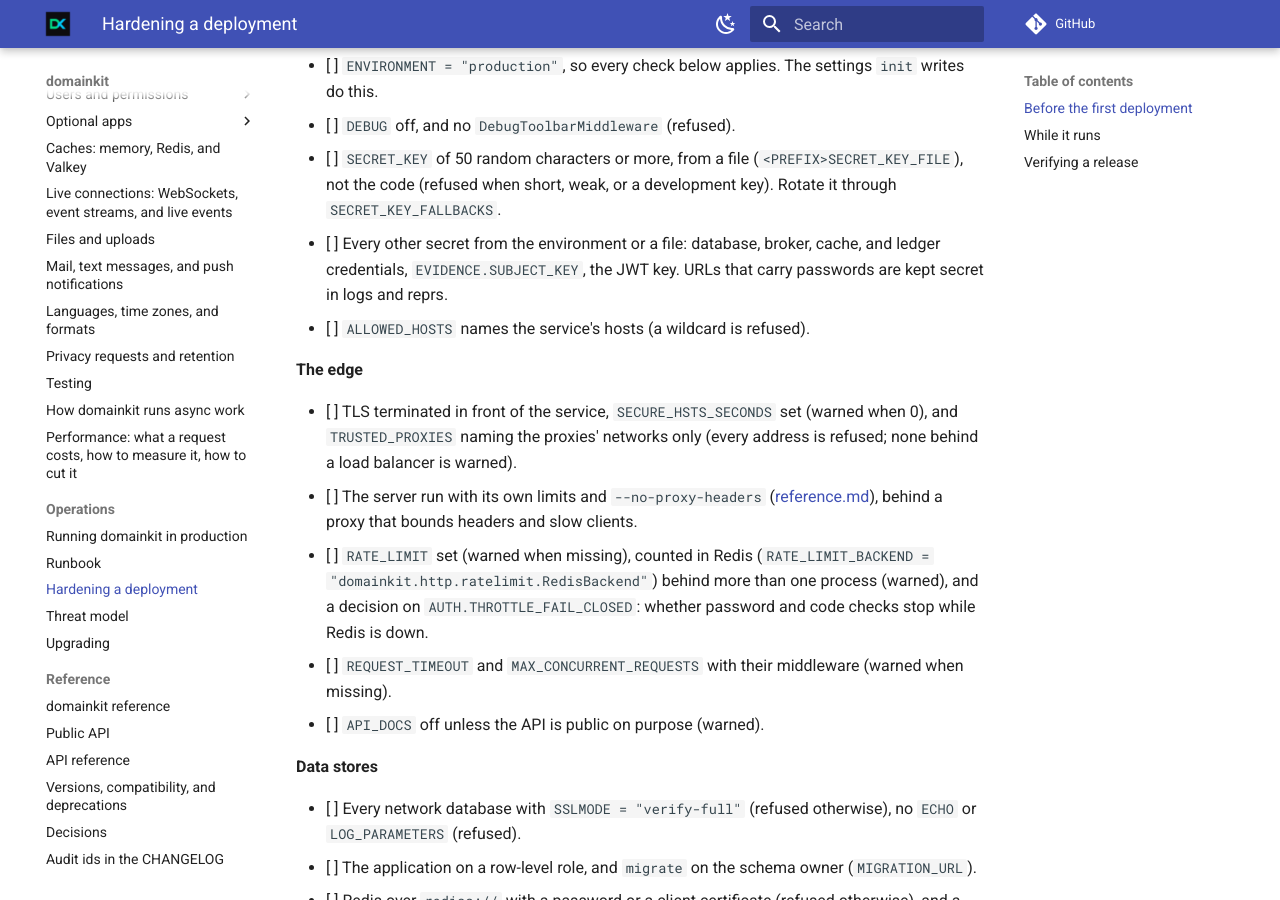
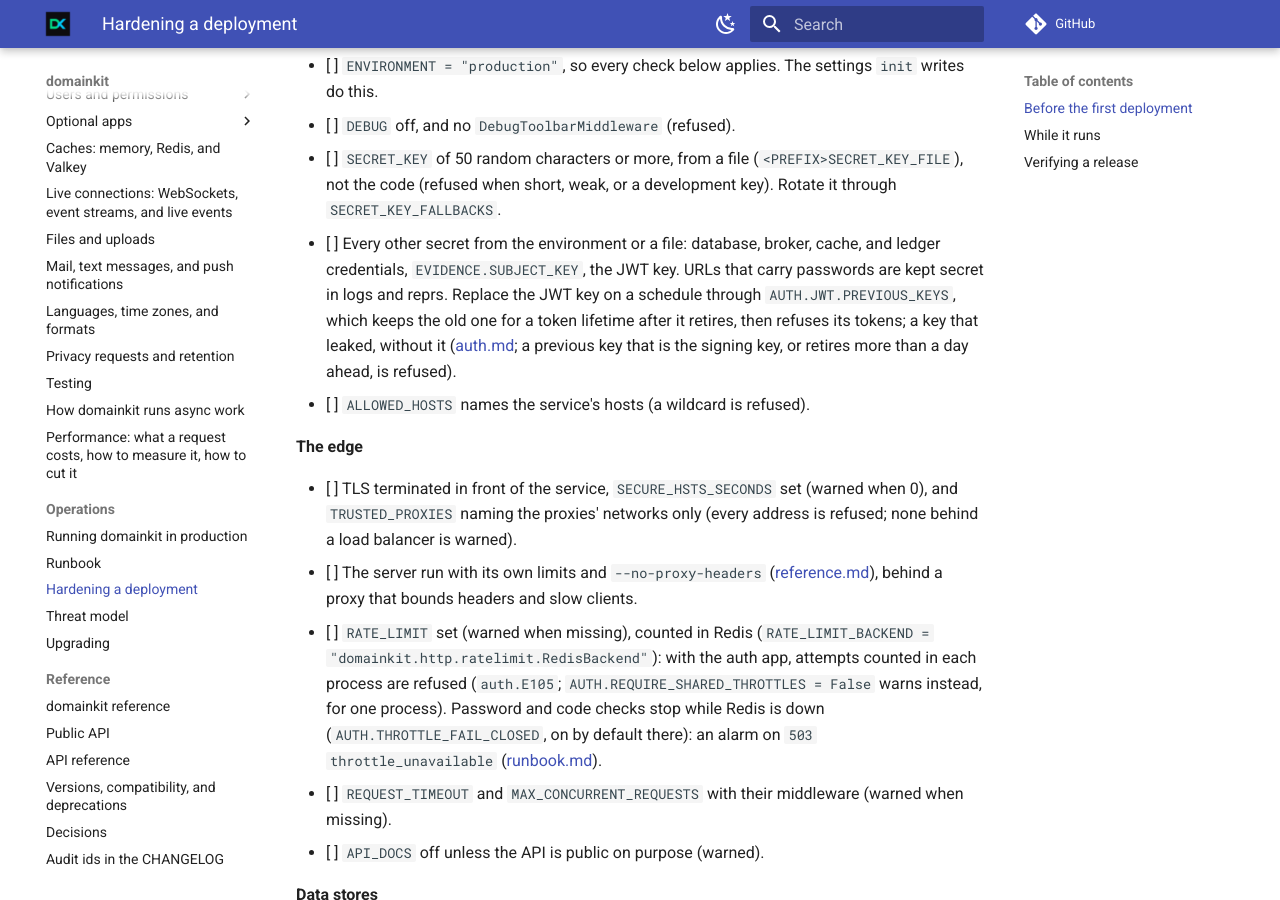
Before and after one commit to karimmattar/domainkit, an MkDocs documentation site: the page built from docs/security.md, in a window 1280 px wide and 900 px high, scrolled down 454 px. Built offline with MkDocs 1.6.1 and Material for MkDocs 9.7.7, drawn with Linux system fonts in a browser that asks for light colours; comment, search, counter and statistics services are not loaded.

Commit message:
Write up AUTH-09 and AUTH-10 for the release and for operators
The CHANGELOG describes both findings under Security now that they are
fixed, and the two changed defaults as Breaking, each with the setting
that keeps the old behaviour; the upgrade guide lists them under 0.10
to 0.11. The audit page gives AUTH-10 its title in place of "Withheld
while open", and marks both fixed in 0.11. The hardening checklist and
the threat model say that throttles are shared and fail closed where
deployed, and how a JWT key is replaced: on a schedule through
PREVIOUS_KEYS, or at once, without it, when it leaked.

Co-Authored-By: Claude Opus 5.5 <noreply@anthropic.com>
Claude-Session: https://claude.ai/code/session_01B3gxw7fsK9yiRqDKQfiEXE

```diff
--- a/docs/security.md
+++ b/docs/security.md
@@ -26,6 +26,12 @@ surprises a rollout.
 - [ ] Every other secret from the environment or a file: database,
       broker, cache, and ledger credentials, `EVIDENCE.SUBJECT_KEY`, the JWT
       key. URLs that carry passwords are kept secret in logs and reprs.
+      Replace the JWT key on a schedule through `AUTH.JWT.PREVIOUS_KEYS`,
+      which keeps the old one for a token lifetime after it retires, then
+      refuses its tokens; a key that leaked, without it
+      ([auth.md](auth/authentication.md#replacing-a-key); a previous key
+      that is the signing key, or retires more than a day ahead, is
+      refused).
 - [ ] `ALLOWED_HOSTS` names the service's hosts (a wildcard is refused).
 
 **The edge**
@@ -37,10 +43,13 @@ surprises a rollout.
       ([reference.md](reference.md#server-limits)), behind a proxy that
       bounds headers and slow clients.
 - [ ] `RATE_LIMIT` set (warned when missing), counted in Redis
-      (`RATE_LIMIT_BACKEND = "domainkit.http.ratelimit.RedisBackend"`)
-      behind more than one process (warned), and a decision on
-      `AUTH.THROTTLE_FAIL_CLOSED`: whether password and code checks stop
-      while Redis is down.
+      (`RATE_LIMIT_BACKEND = "domainkit.http.ratelimit.RedisBackend"`):
+      with the auth app, attempts counted in each process are refused
+      (`auth.E105`; `AUTH.REQUIRE_SHARED_THROTTLES = False` warns instead,
+      for one process). Password and code checks stop while Redis is down
+      (`AUTH.THROTTLE_FAIL_CLOSED`, on by default there): an alarm on
+      `503 throttle_unavailable`
+      ([runbook.md](runbook.md#logins-are-refused-while-redis-is-down)).
 - [ ] `REQUEST_TIMEOUT` and `MAX_CONCURRENT_REQUESTS` with their middleware
       (warned when missing).
 - [ ] `API_DOCS` off unless the API is public on purpose (warned).
```
Also changed, not shown: CHANGELOG.md (+52 -0 lines), docs/audit/0.9.0.md (+2 -2 lines), docs/threat-model.md (+8 -4 lines), docs/upgrading.md (+19 -0 lines).
